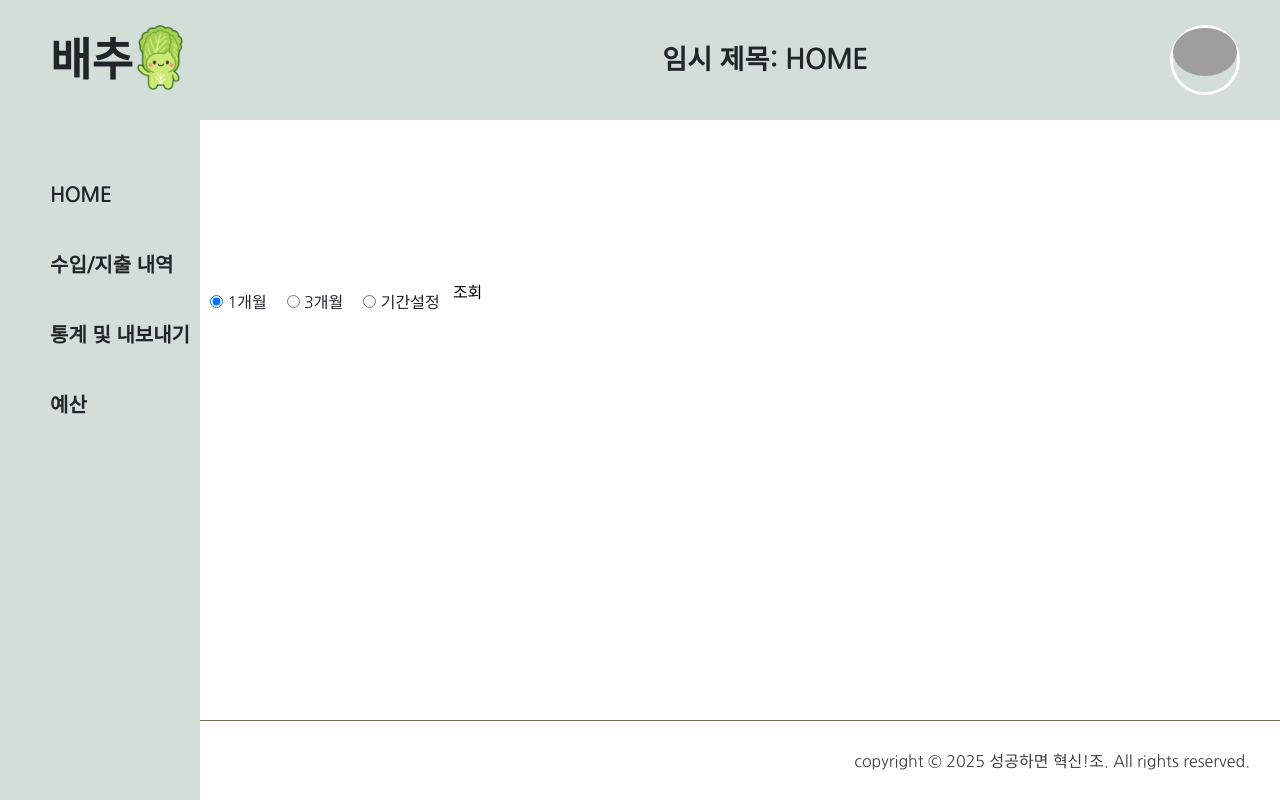
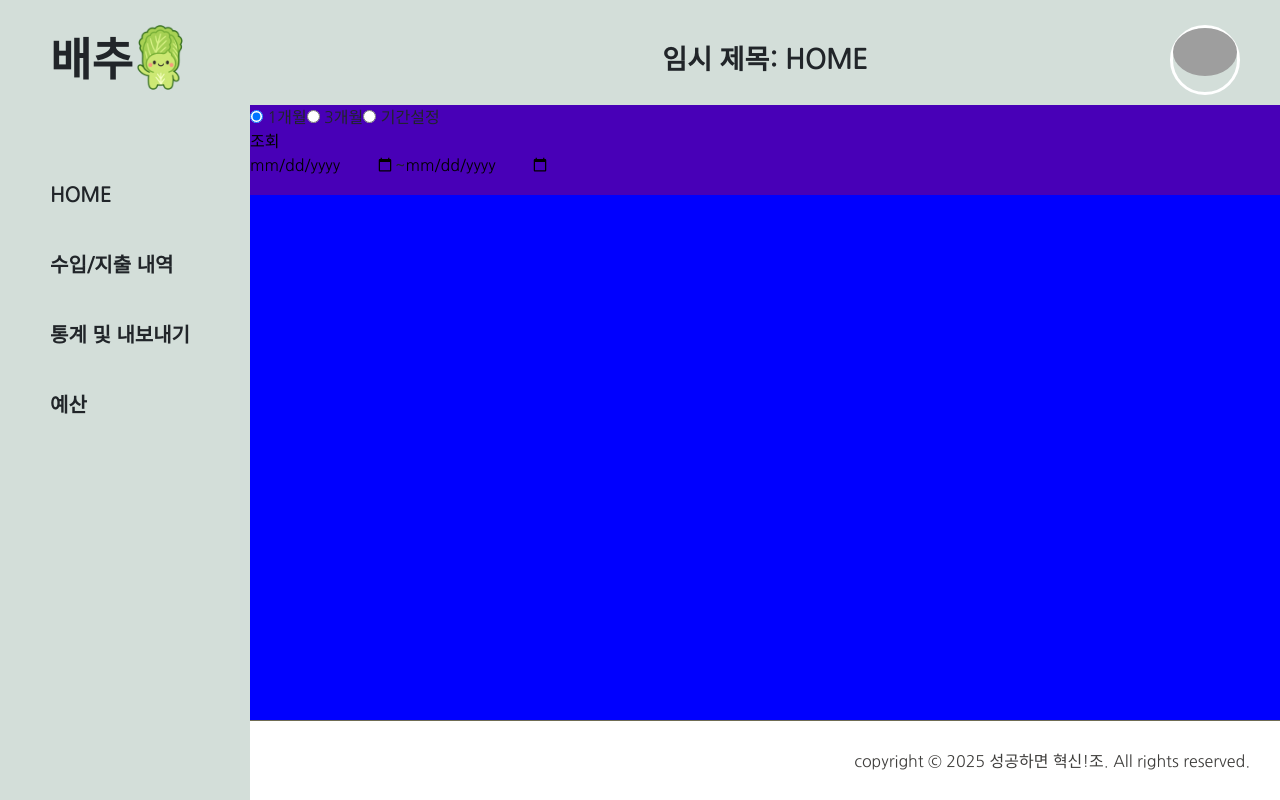
Before and after one commit to SuccessInovation/AccountBook, a Vue app: page /statistics/export in a window 1280 px wide. Built offline with nearby package versions, Linux system fonts and the light colour scheme; grey boxes are pictures that could not be loaded.

Commit message:
Design: 엑셀 내보내기 css 입히는 중

```diff
--- a/package.json
+++ b/package.json
@@ -9,7 +9,7 @@
     "preview": "vite preview",
     "lint": "eslint . --fix",
     "format": "prettier --write src/",
-    "db": "json-server --watch db.json --port 5000"
+    "db": "json-server --watch db.json --port 3000"
   },
   "dependencies": {
     "@vuepic/vue-datepicker": "^11.0.2",
--- a/src/components/ExcelFilter.vue
+++ b/src/components/ExcelFilter.vue
@@ -19,10 +19,20 @@
     </label>
     <div class="submit_btn"><button type="submit">조회</button></div>
     <!-- 기간설정 class="period_selector" 선택 시에만 날짜 입력창 표시 -->
-    <div v-if="selectPeriod === 'custom'" class="date_inputs">
-      <input t class="period_selector" ype="date" v-model="customStartDate" />
+    <div class="date_inputs">
+      <input
+        id="date_start"
+        class="period_selector"
+        type="date"
+        v-model="customStartDate"
+      />
       <span>~</span>
-      <input type="date" v-model="customEndDate" />
+      <input
+        id="date_end"
+        class="period_selector"
+        type="date"
+        v-model="customEndDate"
+      />
     </div>
   </form>
 </template>
@@ -68,17 +78,10 @@ const handleSubmit = () => {
 
 <style scoped>
 .box {
-  width: 100%;
-  display: flex;
+  background-color: rgba(255, 0, 0, 0.281);
+  height: 90px;
 }
 .period_selector {
-  padding: 0.625rem;
-}
-.submit_btn {
-  background-color: var(--point-1-color);
-  color: var(--very-light-brown);
-  width: 2.25rem;
-  height: 1.5rem;
-  text-align: center;
+  font-weight: 700px;
 }
 </style>
--- a/src/components/ExcelList.vue
+++ b/src/components/ExcelList.vue
@@ -1,12 +1,14 @@
 <template>
   <div class="box">
+    <button id="btn_export" @click="downloadExcel(store.filteredTransaction)">
+      엑셀로 내보내기
+    </button>
     <ul>
       <!-- 양식에 맞게 수정 예정 -->
       <li v-for="item in store.filteredTransaction" :key="item.id">
         {{ item.date }} | {{ item.category }} | {{ item.amount }}원
       </li>
     </ul>
-    <button @click="downloadExcel(store.filteredTransaction)">내보내기</button>
   </div>
 </template>
 
@@ -31,9 +33,20 @@ const downloadExcel = data => {
 
 <style scoped>
 .box {
-  width: 80%;
-  border: none;
-  padding: 1rem;
   background-color: white;
+  border: 1px solid black;
+  height: 500px;
+  width: 100%;
+}
+#btn_export {
+  display: block;
+  margin-bottom: 10px; /* 박스와 간격 */
+  background-color: var(--color-point-1);
+  color: white;
+  font-weight: 500;
+  font-size: 15px;
+  width: 130px;
+  height: 35px;
+  border-radius: 10px;
 }
 </style>
--- a/src/pages/ExportExcelPage.vue
+++ b/src/pages/ExportExcelPage.vue
@@ -1,7 +1,9 @@
 <template>
   <div class="ExportExcelPage">
-    <ExcelFilter class="excel_filter" @search="handleSearch" />
-    <ExcelList class="excel_list" v-if="isSearched" />
+    <div class="container">
+      <ExcelFilter class="excel_filter" @search="handleSearch" />
+      <ExcelList class="excel_list" v-if="isSearched" />
+    </div>
   </div>
 </template>
 
@@ -19,16 +21,17 @@ const handleSearch = () => {
 
 <style scoped>
 .ExportExcelPage {
+  position: absolute;
+  background-color: black;
+  height: calc(100% - (120px + 80px)); /* 헤더+푸터의 높이만큼 뺌 */
+  width: calc(100% - 250px); /* 사이드바의 너비만큼 뺌 */
   display: flex;
   justify-content: center;
+  align-items: center;
 }
-
-.excel_filter {
-  width: 1024px;
-  margin: 10rem auto;
-  border: 2rem solid var(--point-3-color);
-  background-color: var(--point-3-color);
-}
-.excel_list {
+.container {
+  background-color: blue;
+  width: 1500px;
+  height: 630px;
 }
 </style>
```
Also changed, not shown: 1 other file (tests, documents, lock files or other folders).
